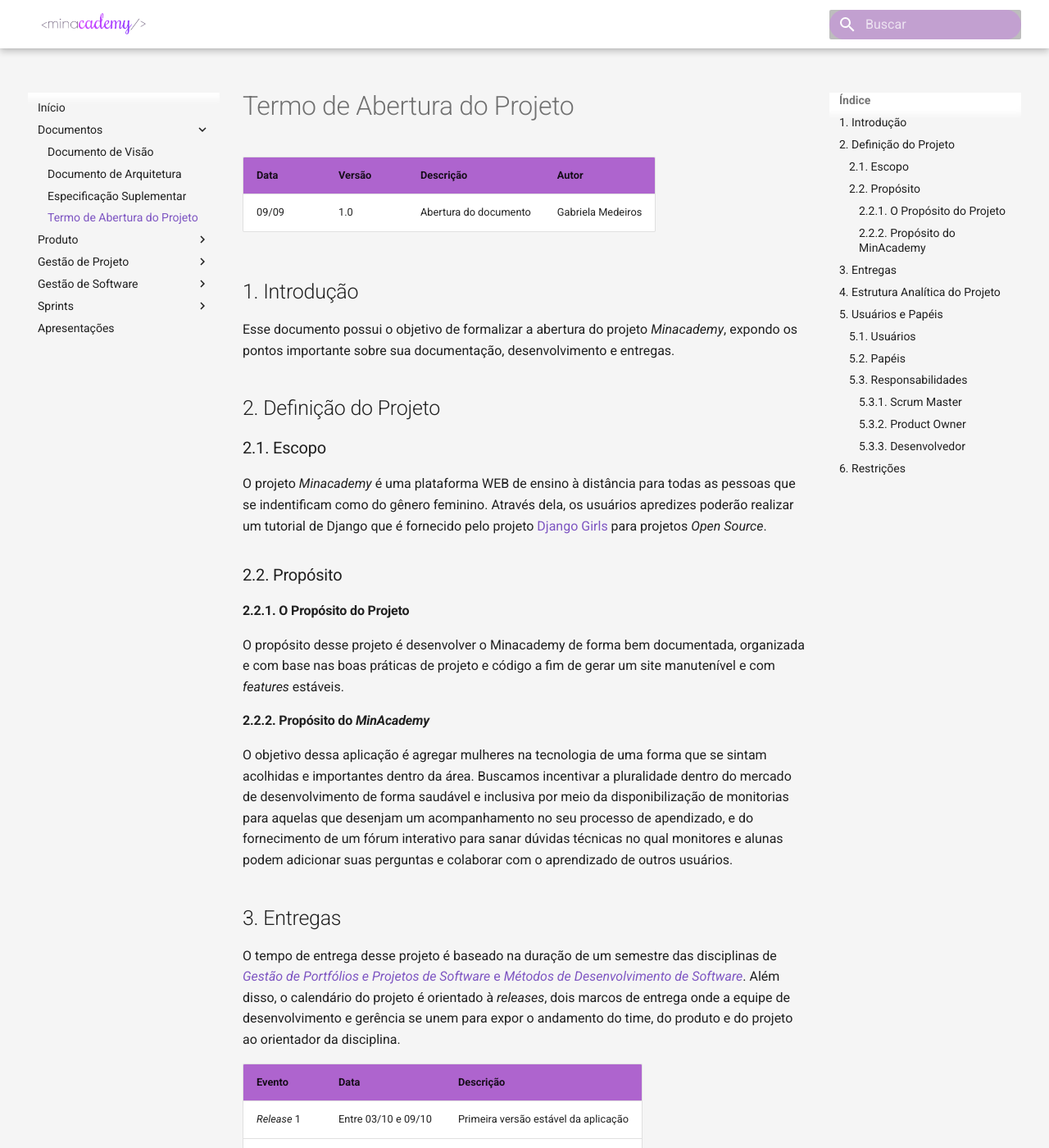
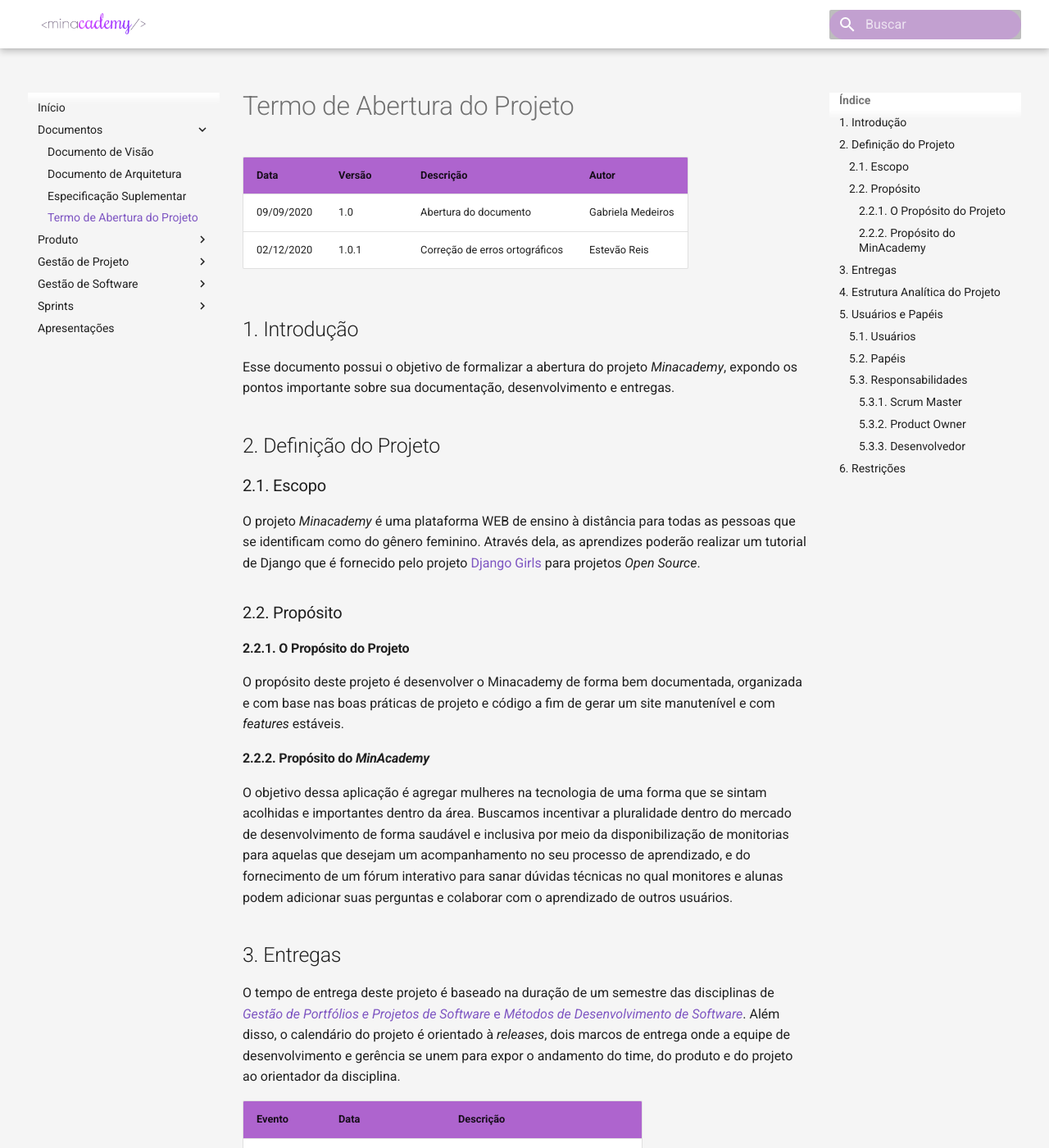
Before and after one commit to fga-eps-mds/2020.1-Minacademy-Wiki, an MkDocs documentation site: the page built from docs/documentos/tap.md, in a window 1280 px wide and 1400 px high. Shown: the whole window at 82% size. Built offline with MkDocs 1.6.1 and Material for MkDocs 9.7.7, drawn with Linux system fonts in a browser that asks for light colours; some of the changed text lies outside the part shown.

Commit message:
Correção de erros ortográficos nos arquivos da pasta "documentos"

```diff
--- a/docs/documentos/tap.md
+++ b/docs/documentos/tap.md
@@ -2,7 +2,8 @@
 
 | Data  | Versão | Descrição             | Autor             |
 | ----- | ------ | --------------------- | ----------------- |
-| 09/09 | 1.0    | Abertura do documento | Gabriela Medeiros |
+| 09/09/2020 | 1.0    | Abertura do documento | Gabriela Medeiros |
+| 02/12/2020 | 1.0.1  | Correção de erros ortográficos| Estevão Reis|
 
 ## 1. Introdução
 
@@ -12,26 +13,26 @@
 
 ### 2.1. Escopo
 
-O projeto _Minacademy_ é uma plataforma WEB de ensino à distância para todas as pessoas que se indentificam como do gênero feminino. Através dela, os usuários apredizes poderão realizar um tutorial de Django que é fornecido pelo projeto [Django Girls](https://djangogirls.org/) para projetos _Open Source_.
+O projeto _Minacademy_ é uma plataforma WEB de ensino à distância para todas as pessoas que se identificam como do gênero feminino. Através dela, as aprendizes poderão realizar um tutorial de Django que é fornecido pelo projeto [Django Girls](https://djangogirls.org/) para projetos _Open Source_.
 
 ### 2.2. Propósito
 
 #### 2.2.1. O Propósito do Projeto
 
-O propósito desse projeto é desenvolver o Minacademy de forma bem documentada, organizada e com base nas boas práticas de projeto e código a fim de gerar um site manutenível e com _features_ estáveis.
+O propósito deste projeto é desenvolver o Minacademy de forma bem documentada, organizada e com base nas boas práticas de projeto e código a fim de gerar um site manutenível e com _features_ estáveis.
 
 #### 2.2.2. Propósito do _MinAcademy_
 
 O objetivo dessa aplicação é agregar mulheres na tecnologia de uma forma que se sintam acolhidas e importantes dentro da área.
-Buscamos incentivar a pluralidade dentro do mercado de desenvolvimento de forma saudável e inclusiva por meio da disponibilização de monitorias para aquelas que desenjam um acompanhamento no seu processo de apendizado, e do fornecimento de um fórum interativo para sanar dúvidas técnicas no qual monitores e alunas podem adicionar suas perguntas e colaborar com o aprendizado de outros usuários.
+Buscamos incentivar a pluralidade dentro do mercado de desenvolvimento de forma saudável e inclusiva por meio da disponibilização de monitorias para aquelas que desejam um acompanhamento no seu processo de aprendizado, e do fornecimento de um fórum interativo para sanar dúvidas técnicas no qual monitores e alunas podem adicionar suas perguntas e colaborar com o aprendizado de outros usuários.
 
 ## 3. Entregas
 
-O tempo de entrega desse projeto é baseado na duração de um semestre das disciplinas de [_Gestão de Portfólios e Projetos de Software_ e _Métodos de Desenvolvimento de Software_](https://github.com/fga-eps-mds/A-Disciplina/wiki). Além disso, o calendário do projeto é orientado à _releases_, dois marcos de entrega onde a equipe de desenvolvimento e gerência se unem para expor o andamento do time, do produto e do projeto ao orientador da disciplina.
+O tempo de entrega deste projeto é baseado na duração de um semestre das disciplinas de [_Gestão de Portfólios e Projetos de Software_ e _Métodos de Desenvolvimento de Software_](https://github.com/fga-eps-mds/A-Disciplina/wiki). Além disso, o calendário do projeto é orientado à _releases_, dois marcos de entrega onde a equipe de desenvolvimento e gerência se unem para expor o andamento do time, do produto e do projeto ao orientador da disciplina.
 
 | Evento      | Data                | Descrição                            |
 | ----------- | ------------------- | ------------------------------------ |
-| _Release_ 1 | Entre 03/10 e 09/10 | Primeira versão estável da aplicação |
+| _Release 1_ | Entre 03/10 e 09/10 | Primeira versão estável da aplicação |
 | _Release 2_ | Entre 05/12 e 12/12 | Entrega do produto final             |
 
 ## 4. Estrutura Analítica do Projeto
```
Also changed, not shown: other parts of docs/documentos/tap.md (+1 -1 lines), docs/documentos/doc_arqui.md (+7 -6 lines), docs/documentos/doc_esp-suplementar.md (+4 -3 lines), docs/documentos/doc_visao.md (+6 -5 lines).
